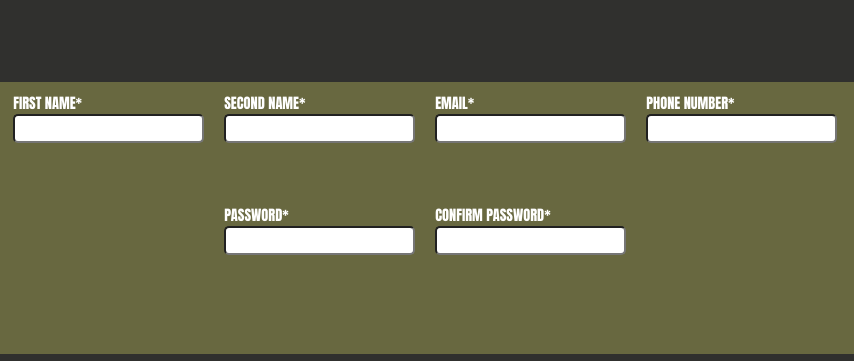
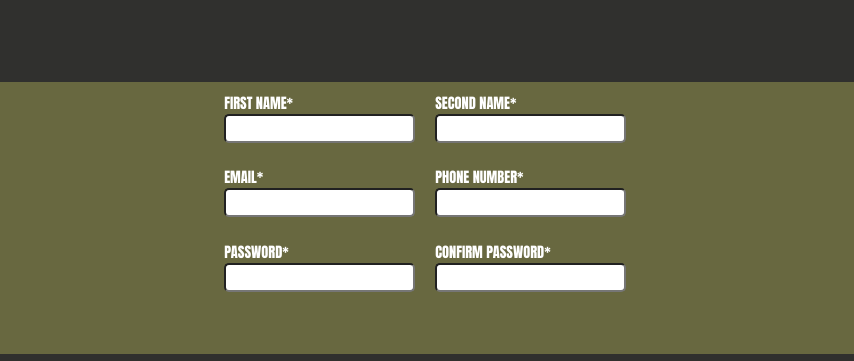
Before and after one commit to vvasilopoulos0/signupForm, a plain HTML site: page index.html in a window 1280 px wide. Shown: the part 182-543 px from the top of the page, 426-1280 px from the left. Drawn offline with Linux system fonts and the light colour scheme.

Commit message:
Fixed the structure of the form

```diff
--- a/signupForm.css
+++ b/signupForm.css
@@ -91,6 +91,8 @@ form{
     flex-wrap: wrap ;
     height: 100%;
     justify-content: center;
+    padding-left: 15%;
+    padding-right: 15%
 
 
 }
```
